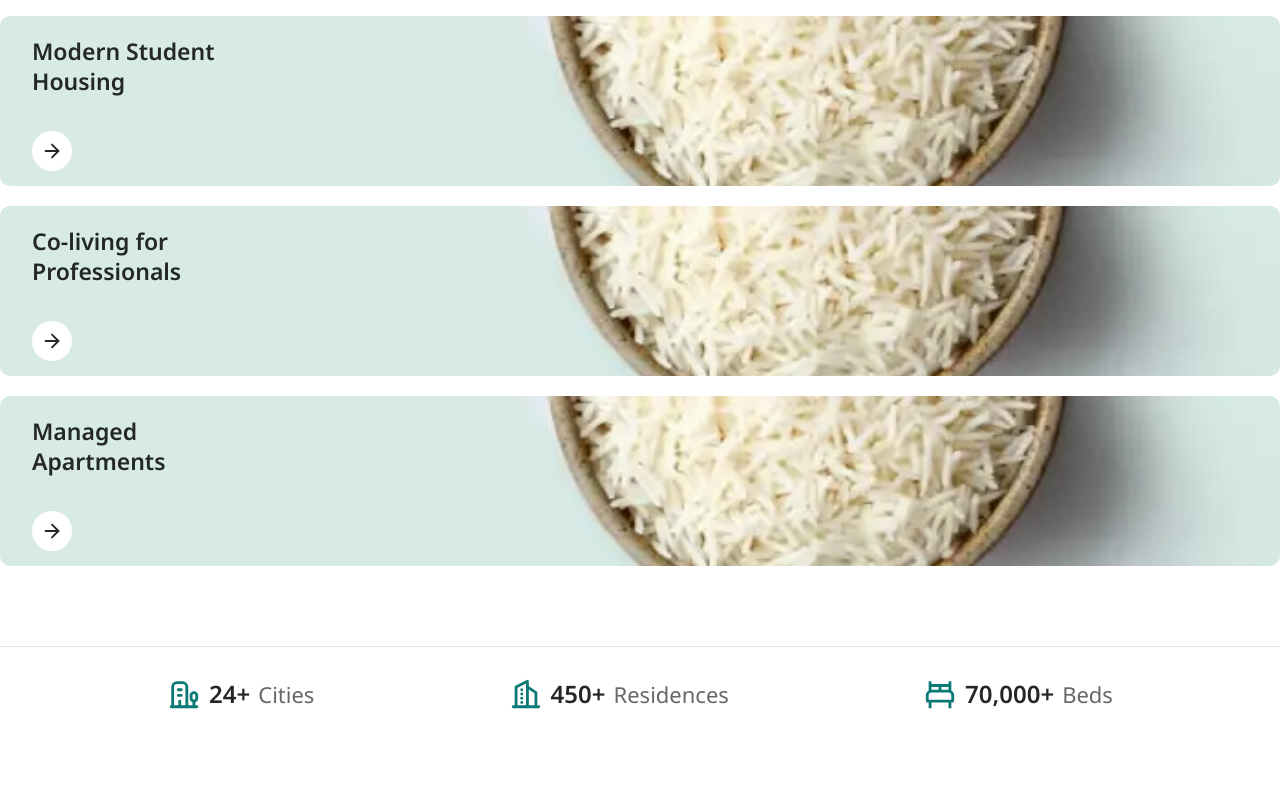
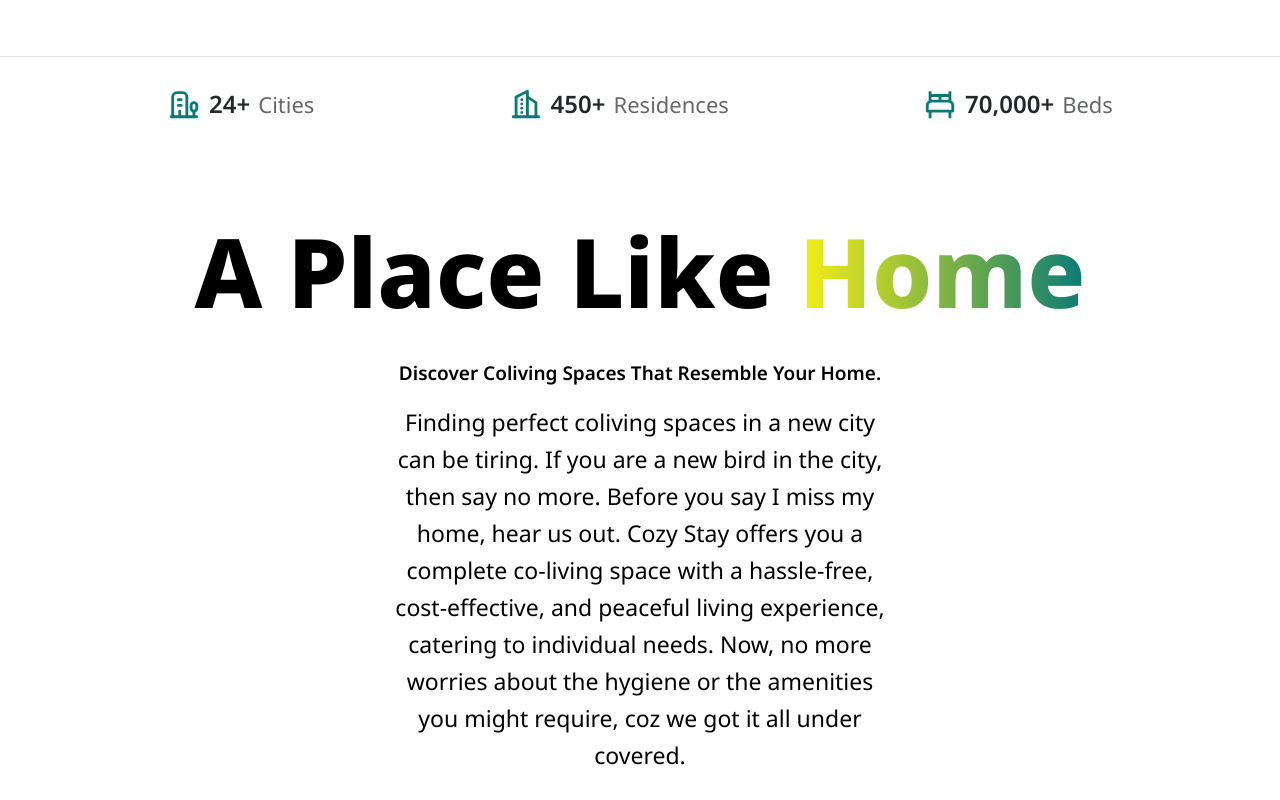
Before and after one commit to trustful331/Zestos, a Next.js app: page / in a window 1280 px wide. Shown: the part 700-1500 px from the top of the page. Built offline with nearby package versions, Linux system fonts and the light colour scheme.

Commit message:
design updates

```diff
--- a/src/container/Home/Banner/index.tsx
+++ b/src/container/Home/Banner/index.tsx
@@ -3,65 +3,9 @@ import BannerCarousel from "./bannercarousel";
 export default function Banner() {
   return (
     <div className="container overflow-hidden">
-      <div className="grid grid-cols-1 gap-5 py-[60px] items-center banner">
+      <div className="grid grid-cols-1 gap-5 pb-[60px] md:pt-[60px] items-center banner">
         <div className="h-full">
           <BannerCarousel />
-        </div>
-        <div className="col-span-4">
-          <div className="relative group rounded-[10px] mb-[20px] cursor-pointer min-h-[170px] max-h-[200px] overflow-hidden">
-            <div className="absolute w-full h-full bg-gradient-to-r transition-all duration-200 from-[#279980cc] to-[#292d32cc] group-hover:z-10 opacity-0 group-hover:opacity-[1]" />
-            <img
-              alt="modern-student"
-              className="object-contain object-center absolute inset-0 z-0 min-h-[170px] w-full"
-              src="assets/images/Food.webp"
-            />
-            <div className="absolute top-[20px] left-[32px] right-[8px] text-[#232728] font-semibold text-[23px] leading-[30px] max-w-[200px] transition-all duration-200 opacity-1 z-10 group-hover:opacity-[0] group-hover:z-[0]">
-              Modern Student Housing
-            </div>
-            <div className="absolute top-[10px] left-[13px] right-[8px] text-white transition-all duration-200 opacity-0 z-[0] group-hover:opacity-[1] group-hover:z-10 md:block hidden group-hover:block">
-              New-age hostels with all the amenities &amp; vibrant living
-              spaces.
-            </div>
-            <div className="bg-white rounded-full flex items-center justify-center absolute bottom-[15px] cursor-pointer w-[40px] h-[40px] left-[32px] z-20">
-              <FiArrowRight size={22} className="text-[#232728]" />
-            </div>
-          </div>
-          <div className="relative group rounded-[10px] mb-[20px] cursor-pointer min-h-[170px] max-h-[200px] overflow-hidden">
-            <div className="absolute w-full h-full bg-gradient-to-r transition-all duration-200 from-[#279980cc] to-[#292d32cc] group-hover:z-10 opacity-0 group-hover:opacity-[1]" />
-            <img
-              alt="modern-student"
-              className="object-contain object-center absolute inset-0 z-0 min-h-[170px] w-full"
-              src="assets/images/Food.webp"
-            />
-            <div className="absolute top-[20px] left-[32px] right-[8px] text-[#232728] font-semibold text-[23px] leading-[30px] max-w-[200px] transition-all duration-200 opacity-1 z-10 group-hover:opacity-[0] group-hover:z-[0]">
-              Co-living for Professionals
-            </div>
-            <div className="absolute top-[10px] left-[13px] right-[8px] text-white transition-all duration-200 opacity-0 z-[0] group-hover:opacity-[1] group-hover:z-10 md:block hidden group-hover:block">
-              New-age hostels with all the amenities &amp; vibrant living
-              spaces.
-            </div>
-            <div className="bg-white rounded-full flex items-center justify-center absolute bottom-[15px] cursor-pointer w-[40px] h-[40px] left-[32px] z-20">
-              <FiArrowRight size={22} className="text-[#232728]" />
-            </div>
-          </div>
-          <div className="relative group rounded-[10px] mb-[20px] cursor-pointer min-h-[170px] max-h-[200px] overflow-hidden">
-            <div className="absolute w-full h-full bg-gradient-to-r transition-all duration-200 from-[#279980cc] to-[#292d32cc] group-hover:z-10 opacity-0 group-hover:opacity-[1]" />
-            <img
-              alt="modern-student"
-              className="object-contain object-center absolute inset-0 z-0 min-h-[170px] w-full"
-              src="assets/images/Food.webp"
-            />
-            <div className="absolute top-[20px] left-[32px] right-[8px] text-[#232728] font-semibold text-[23px] leading-[30px] max-w-[200px] transition-all duration-200 opacity-1 z-10 group-hover:opacity-[0] group-hover:z-[0]">
-              Managed Apartments
-            </div>
-            <div className="absolute top-[10px] left-[13px] right-[8px] text-white transition-all duration-200 opacity-0 z-[0] group-hover:opacity-[1] group-hover:z-10 md:block hidden group-hover:block">
-              New-age hostels with all the amenities &amp; vibrant living
-              spaces.
-            </div>
-            <div className="bg-white rounded-full flex items-center justify-center absolute bottom-[15px] cursor-pointer w-[40px] h-[40px] left-[32px] z-20">
-              <FiArrowRight size={22} className="text-[#232728]" />
-            </div>
-          </div>
         </div>
       </div>
     </div>
--- a/src/container/Home/BeatStress/index.js
+++ b/src/container/Home/BeatStress/index.js
@@ -1,10 +1,10 @@
 export default function BeatStress({ visibleSections }) {
   return (
-    <div className="container-fluid mt-28 beat-stress">
+    <div className="container-fluid md:mt-28 mt-10 beat-stress">
       <div className="grid lg:grid-cols-12 items-center">
         <div className="lg:col-span-5">
-          <div className="h-[380px] flex items-center justify-center text-center">
-            <h3 className="lg:text-[7rem] md:text-[5rem] text-[3rem] text-black/90 lg:leading-[6.5rem] md:leading-[4.5rem] leading-[3rem] font-bold">
+          <div className="sm:h-[380px] h-full mb-5 flex items-center justify-center text-center">
+            <h3 className="lg:text-[7rem] md:text-[5rem] text-3xl text-black/90 lg:leading-[6.5rem] md:leading-[4.5rem] font-bold">
               beat the stress
             </h3>
           </div>
--- a/src/container/Home/Features/index.js
+++ b/src/container/Home/Features/index.js
@@ -17,7 +17,7 @@ export default function Features({ visibleSections }) {
             <p className="text-green text-[16px] font-medium leading-[20px] mb-2">
               Why choose us
             </p>
-            <h2 className="text-[36px] leading-[40px] font-bold lg:text-[50px] lg:leading-[64px]">
+            <h2 className="md:text-[36px] text-3xl leading-[40px] font-bold lg:text-[50px] lg:leading-[64px]">
               Lorem ipsum Lorem ipsum ipsum
             </h2>
             <p className="text-[16px] leading-[28px] mb-4 mt-8">
--- a/src/container/Home/Products/index.js
+++ b/src/container/Home/Products/index.js
@@ -1,8 +1,8 @@
 export default function Products({ visibleSections }) {
   return (
     <div className="overflow-hidden">
-      <div className="container mt-12 pb-[50px] comfort 2xl:px-0 px-[15px]">
-        <h1 className="xl:text-[86px] lg:text-[66px] md:text-[56px] sm:text-[46px] text-[36px] font-bold mt-[90px] mb-[80px] text-center">
+      <div className="container md:mt-12  mt-10 pb-[50px] comfort 2xl:px-0 px-[15px]">
+        <h1 className="xl:text-[86px] lg:text-[66px] md:text-[56px] sm:text-[46px] text-3xl font-bold md:mt-[90px] mt-10 md:mb-[80px] mb-5 text-center">
           The Comfort of Your Home
         </h1>
         <p className="xl:text-[18px] text-[16px] text-black/50 leading-[30px] xl:w-[50vw] mx-auto text-center mb-24">
--- a/src/container/Home/index.js
+++ b/src/container/Home/index.js
@@ -60,9 +60,9 @@ export default function Home() {
     <div>
       {/* Banner */}
       <Banner />
-      <div className="border-t">
-        <div className="flex flex-wrap lg:justify-around lg:gap-0 md:gap-8 gap-3 items-center justify-center lg:p-[30px_70px] sm:p-[30px] p-[15px] container">
-          <div className="lg:w-auto md:w-[32%] w-full flex lg:flex-row flex-col lg:gap-2 gap-4 items-center lg:border-0 border rounded-[24px] lg:p-0 md:p-8 p-5">
+      <div className="border-t md:pt-0 pt-3">
+        <div className="flex flex-wrap lg:justify-around lg:gap-0 gap-8 items-center justify-center lg:p-[30px_70px] sm:p-[30px] p-[15px] container  md:pt-0 pt-10">
+          <div className="lg:w-auto md:w-[32%] w-full flex lg:flex-row flex-col lg:gap-2 gap-4 items-center lg:shadow-none shadow-lg rounded-[24px] lg:p-0 md:p-8 p-5">
             <TbBuildingEstate size={34} className="text-green lg:mb-0 mb-2" />
             <h6 className="lg:text-[24px] md:text-[34px] sm:text-[24px] text-[16px] leading-[24px] text-[#232728] font-semibold">
               24+
@@ -71,7 +71,7 @@ export default function Home() {
               Cities
             </p>
           </div>
-          <div className="lg:w-auto md:w-[32%] w-full flex lg:flex-row flex-col lg:gap-2 gap-4 items-center lg:border-0 border rounded-[24px] lg:p-0 md:p-8 p-5">
+          <div className="lg:w-auto md:w-[32%] w-full flex lg:flex-row flex-col lg:gap-2 gap-4 items-center lg:shadow-none shadow-lg rounded-[24px] lg:p-0 md:p-8 p-5">
             <TbBuildingSkyscraper
               size={34}
               className="text-green lg:mb-0 mb-2"
@@ -83,7 +83,7 @@ export default function Home() {
               Residences
             </p>
           </div>
-          <div className="lg:w-auto md:w-[32%] w-full flex lg:flex-row flex-col lg:gap-2 gap-4 items-center lg:border-0 border rounded-[24px] lg:p-0 md:p-8 p-5">
+          <div className="lg:w-auto md:w-[32%] w-full flex lg:flex-row flex-col lg:gap-2 gap-4 items-center lg:shadow-none shadow-lg rounded-[24px] lg:p-0 md:p-8 p-5">
             <BiBed size={34} className="text-green lg:mb-0 mb-2" />
             <h6 className="lg:text-[24px] md:text-[34px] sm:text-[24px] text-[16px] leading-[24px] text-[#232728] font-semibold">
               70,000+
@@ -119,7 +119,7 @@ export default function Home() {
           </button>
         </div>
       </div>
-      <div className="relative mt-[200px] devices">
+      <div className="relative md:mt-[200px] devices">
         <div className="bg-black/50 absolute h-full w-full z-10" />
         <img
           src="/assets/images/device.png"
@@ -153,7 +153,7 @@ export default function Home() {
       <Products visibleSections={visibleSections} />
       <Features visibleSections={visibleSections} />
       <div
-        className="relative mt-[200px] cities-bg flex items-end xl:h-screen sm:h-[700px] h-[500px]"
+        className="relative md:mt-[200px] cities-bg flex items-end xl:h-screen sm:h-[700px] h-[500px]"
         data-aos="fade-up"
       >
         <div className="container">
```
Also changed, not shown: src/container/Home/Banner/bannercarousel.tsx (+8 -8 lines).
